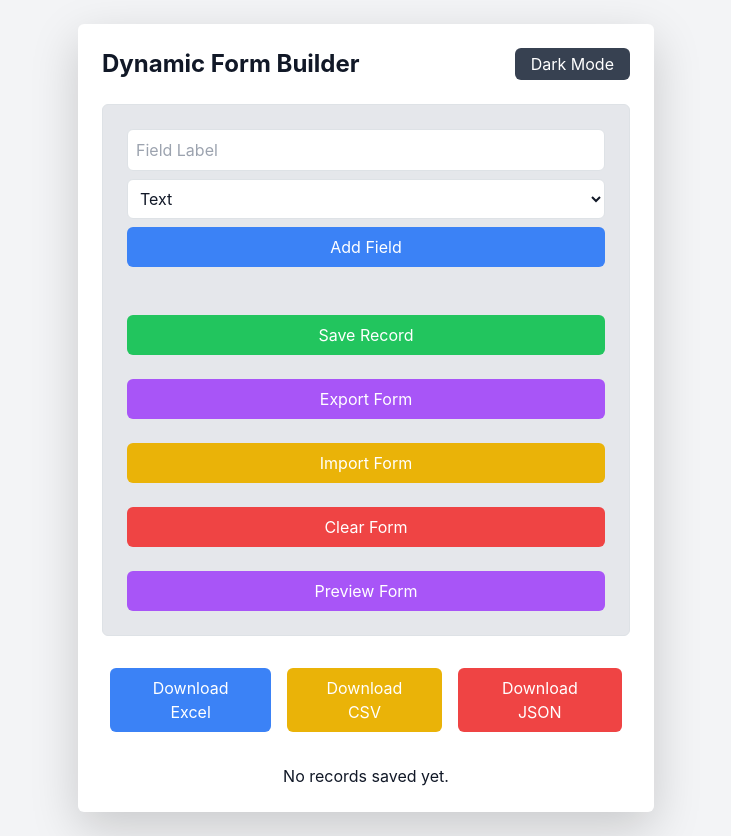
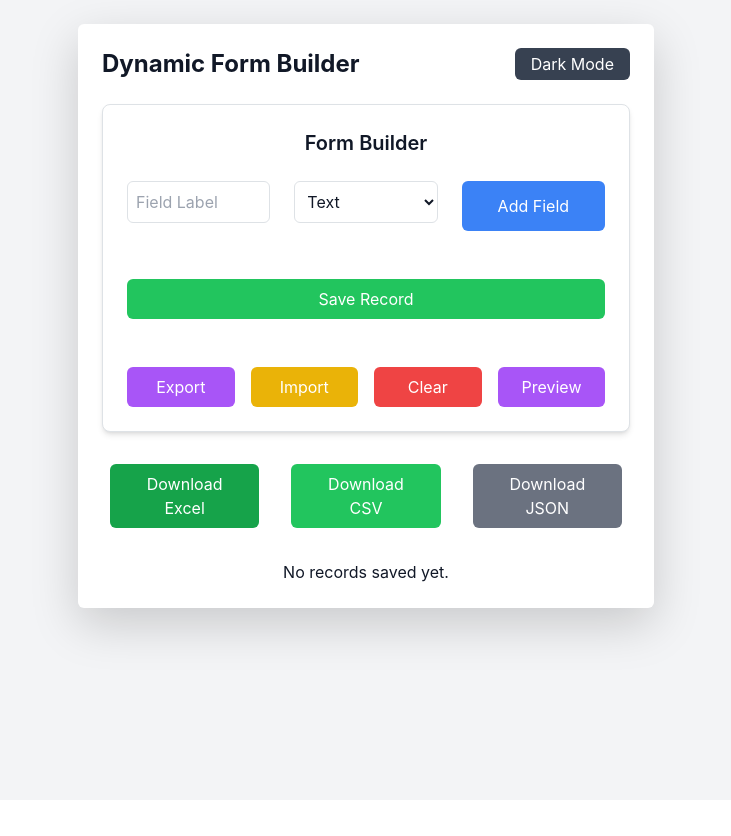
Before and after one commit to AmeerQatmosh/formify, a React (Create React App) app in the folder frontend/: page / in a window 1280 px wide. Shown: the whole page, without its empty margins (274-1005 px from the left). After the commit the page ends 800 px from the top, so only its background shows below. Built offline with nearby package versions, Linux system fonts and the light colour scheme; the HTML template or start-up script is replaced by a standard one.

Commit message:
improve-the-UI

```diff
--- a/frontend/src/App.js
+++ b/frontend/src/App.js
@@ -52,14 +52,14 @@ export default function App() {
         <FormBuilder fields={fields} setFields={setFields} setRecords={setRecords} darkMode={darkMode} />
 
         {/* Export Buttons */}
-        <div className="flex justify-between mt-4">
-          <button onClick={() => exportData("xlsx")} className="px-4 py-2 m-2 bg-blue-500 text-white rounded-md hover:bg-blue-600 transition">
+        <div className="flex justify-between mt-4 grid grid-cols-1 md:grid-cols-3 gap-3">
+          <button onClick={() => exportData("xlsx")} className="px-4 py-2 m-2 bg-green-600 text-white rounded-md hover:bg-green-700 transition">
             Download Excel
           </button>
-          <button onClick={() => exportData("csv")} className="px-4 py-2 m-2 bg-yellow-500 text-white rounded-md hover:bg-yellow-600 transition">
+          <button onClick={() => exportData("csv")} className="px-4 py-2 m-2 bg-green-500 text-white rounded-md hover:bg-green-600 transition">
             Download CSV
           </button>
-          <button onClick={() => exportData("json")} className="px-4 py-2 m-2 bg-red-500 text-white rounded-md hover:bg-red-600 transition">
+          <button onClick={() => exportData("json")} className="px-4 py-2 m-2 bg-gray-500 text-white rounded-md hover:bg-gray-600 transition">
             Download JSON
           </button>
         </div>
--- a/frontend/src/components/FormBuilder.js
+++ b/frontend/src/components/FormBuilder.js
@@ -59,10 +59,10 @@ export default function FormBuilder({ fields, setFields, setRecords, darkMode })
     });
   };
 
-  const removeField = (id) => {
-    window.confirm("Are you sure you want to delete this field?") &&
-      setFields((prevFields) => prevFields.filter((field) => field.id !== id));
-  };
+  // const removeField = (id) => {
+  //   window.confirm("Are you sure you want to delete this field?") &&
+  //     setFields((prevFields) => prevFields.filter((field) => field.id !== id));
+  // };
 
   const exportForm = () => {
     if (fields.length === 0) {
@@ -118,8 +118,10 @@ export default function FormBuilder({ fields, setFields, setRecords, darkMode })
 
 
   return (
-    <div className={`border p-4 rounded-md ${darkMode ? "bg-gray-700 border-gray-600" : "bg-gray-200 border-gray-300"} mb-4`}>
+    <div className={`border p-6 rounded-lg shadow-md ${darkMode ? "bg-gray-800 border-gray-700" : "bg-white border-gray-300 text-gray-900"} mb-4`}>
+      <h2 className="text-xl font-semibold mb-4 text-center">Form Builder</h2>
       {/* Add Field Form */}
+      <div className="grid grid-cols-1 md:grid-cols-3 gap-4">
       <input
         type="text"
         placeholder="Field Label"
@@ -154,6 +156,17 @@ export default function FormBuilder({ fields, setFields, setRecords, darkMode })
       >
         Add Field
       </button>
+      </div>
+
+      {newField.type === "select" && (
+        <input
+          type="text"
+          placeholder="Dropdown Options (comma separated)"
+          value={newField.options}
+          onChange={(e) => setNewField({ ...newField, options: e.target.value })}
+          className={`border p-2 rounded-md mt-2 w-full ${darkMode ? "bg-gray-700 text-white border-gray-600" : "bg-white border-gray-300"}`}
+        />
+      )}
 
 
       {/* 🚀 Drag & Drop Fields */}
@@ -167,12 +180,13 @@ export default function FormBuilder({ fields, setFields, setRecords, darkMode })
                 formData={formData}
                 handleInputChange={handleInputChange}
                 darkMode={darkMode}
-                removeField={() => removeField(field.id)} // ✅ Now correctly passing it
+                //removeField={() => removeField(field.id)} // ✅ Now correctly passing it
               />
             ))}
           </div>
         </SortableContext>
       </DndContext>
+
 
       {/* Save Button */}
       <button
@@ -182,13 +196,13 @@ export default function FormBuilder({ fields, setFields, setRecords, darkMode })
         Save Record
       </button>
 
+      <div className="grid grid-cols-1 md:grid-cols-4 gap-3 mt-4">
       <button
         onClick={exportForm}
         className="px-4 py-2 mt-4 bg-purple-500 text-white rounded-md w-full hover:bg-purple-600 transition"
       >
-        Export Form
+        Export
       </button>
-
 
       <input
         type="file"
@@ -201,14 +215,14 @@ export default function FormBuilder({ fields, setFields, setRecords, darkMode })
         htmlFor="import-file"
         className="cursor-pointer px-4 py-2 mt-4 bg-yellow-500 text-white rounded-md w-full text-center hover:bg-yellow-600 transition block"
       >
-        Import Form
+        Import
       </label>
 
       <button
         onClick={clearForm}
         className="px-4 py-2 mt-4 bg-red-500 text-white rounded-md w-full hover:bg-red-600 transition"
       >
-        Clear Form
+        Clear
       </button>
 
 
@@ -217,7 +231,7 @@ export default function FormBuilder({ fields, setFields, setRecords, darkMode })
         onClick={() => setShowPreview(true)}
         className="px-4 py-2 mt-4 bg-purple-500 text-white rounded-md w-full hover:bg-purple-600 transition"
       >
-        Preview Form
+        Preview
       </button>
 
       {/* 🔥 Preview Modal */}
@@ -250,10 +264,9 @@ export default function FormBuilder({ fields, setFields, setRecords, darkMode })
           </div>
         </div>
       )}
+    </div>
+    </div>
 
 
-
-    </div>
   );
-
 }
--- a/frontend/src/components/SortableField.js
+++ b/frontend/src/components/SortableField.js
@@ -21,19 +21,12 @@ export default function SortableField({ field, formData, handleInputChange, dark
           className={`mt-1 border p-2 rounded-md w-full ${darkMode ? "bg-gray-600 text-white border-gray-500" : "bg-white border-gray-300"}`}
         />
       </div>
-      <button
+      {/* <button
         onClick={removeField} // ✅ Directly calls the delete function
         className="ml-4 px-2 py-1 bg-red-500 text-white rounded hover:bg-red-600 transition"
       >
         ❌ Delete
-      </button>
-
-
-
-
-
-
-
+      </button> */}
     </div>
   );
 }
```
